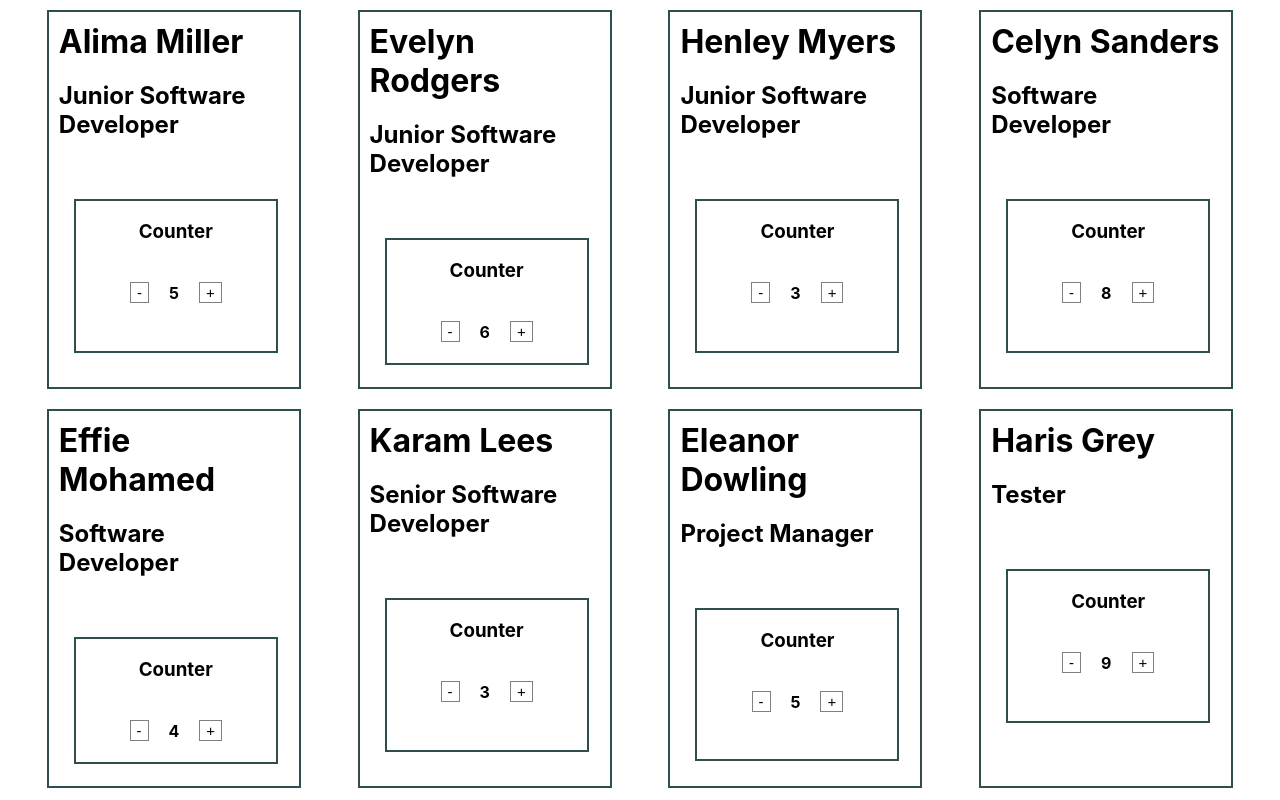
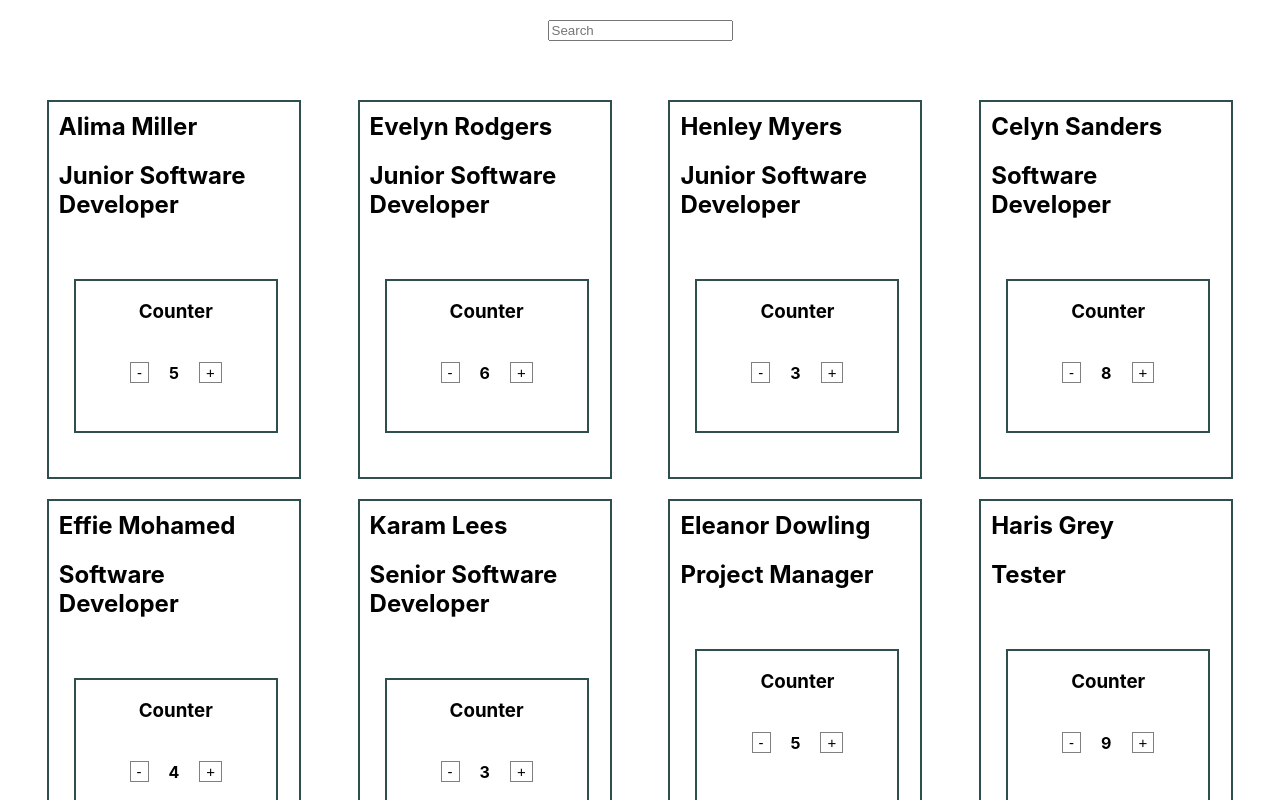
Before and after one commit to navina321/ticket-tracker-project, a React (Create React App) app in the folder ticket-tracker/: page / in a window 1280 px wide. Shown: the top 800 px of the page. Built offline with nearby package versions, Linux system fonts and the light colour scheme.

Commit message:
added nav and search bar elements

```diff
--- a/ticket-tracker/src/App.jsx
+++ b/ticket-tracker/src/App.jsx
@@ -1,12 +1,19 @@
 import './App.scss';
 import CardContainer from './components/CardContainer/CardContainer';
+import Nav from './components/Nav/Nav';
 
 function App() {
 
   return (
 
     <div className="App">
-      <CardContainer/>
+      <section>
+        <Nav/>
+      </section>
+
+      <section>
+        <CardContainer/>
+      </section>
     </div>
   );
 }
--- /dev/null
+++ b/ticket-tracker/src/components/Nav/Nav.jsx
@@ -0,0 +1,15 @@
+import React from 'react'
+import SearchBar from '../SearchBar/SearchBar'
+
+import './Nav.scss'
+
+const Nav = () => {
+
+    return (
+    <div className='nav-bar'>
+        <SearchBar className='nav-bar__search'/>
+    </div>
+  )
+}
+
+export default Nav
--- /dev/null
+++ b/ticket-tracker/src/components/Nav/Nav.scss
@@ -0,0 +1,4 @@
+.nav-bar {
+    height: 50px;
+    margin: 20px;
+}
--- /dev/null
+++ b/ticket-tracker/src/components/SearchBar/SearchBar.jsx
@@ -0,0 +1,27 @@
+import React from 'react'
+import { useState } from 'react'
+import './SearchBar.scss'
+import team from '../../data/team.js'
+
+const SearchBar = () => {
+
+    const [searchInput, setSearchInput] = useState("");
+
+    const handleInput = (e) => {
+        setSearchInput(e.target.value);
+    };
+
+    if (searchInput.length > 0) {
+        team.filter((member) => {
+            return member.name.match(searchInput);
+        });
+    };
+
+    return (
+    <div className='search-bar'>
+        <input type="text" placeholder='Search' onInput={handleInput} value={searchInput}/>
+    </div>
+  )
+}
+
+export default SearchBar
--- /dev/null
+++ b/ticket-tracker/src/components/SearchBar/SearchBar.scss
@@ -0,0 +1,5 @@
+.search-bar{
+    display: flex;
+    flex-direction: row;
+    justify-content: center;
+}
```
